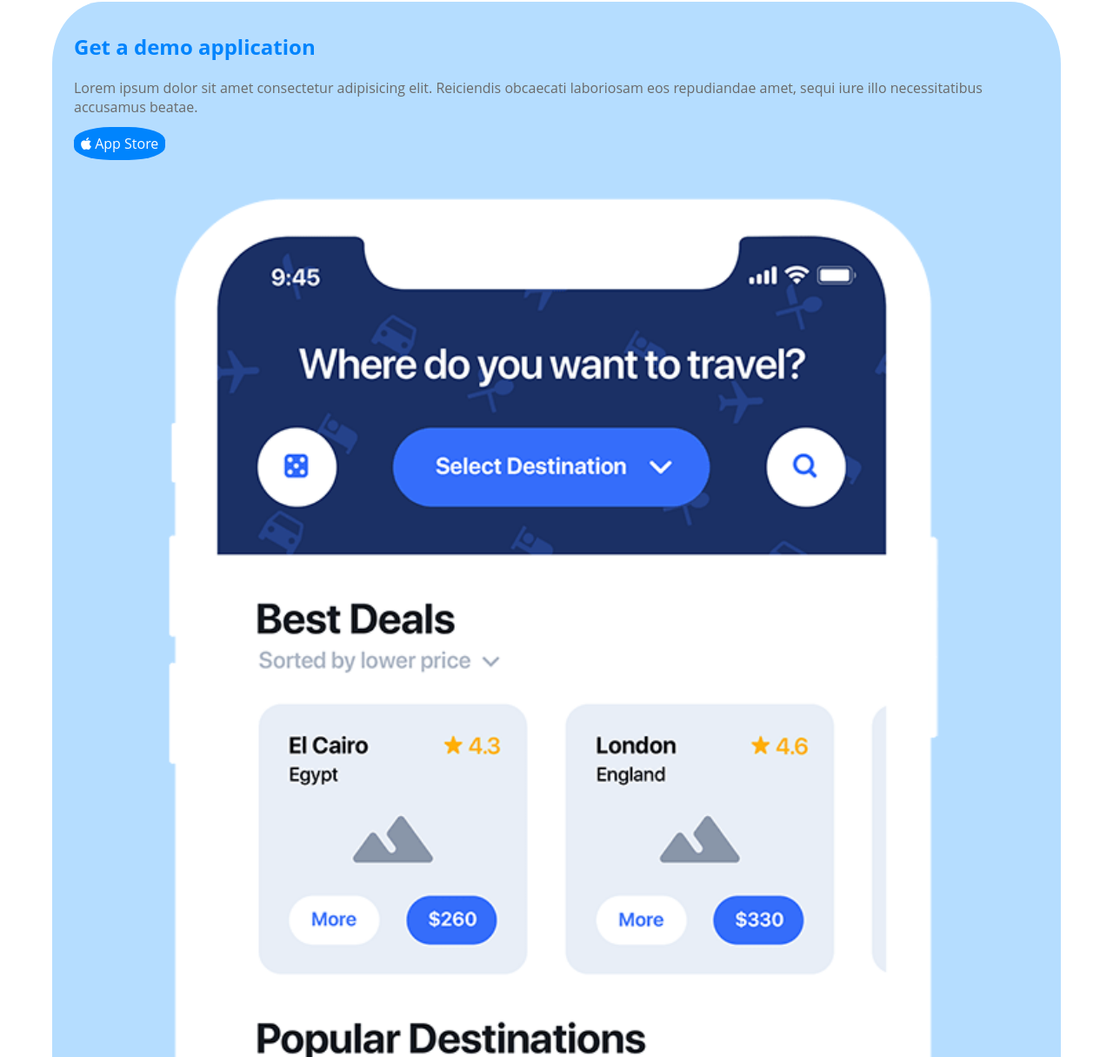
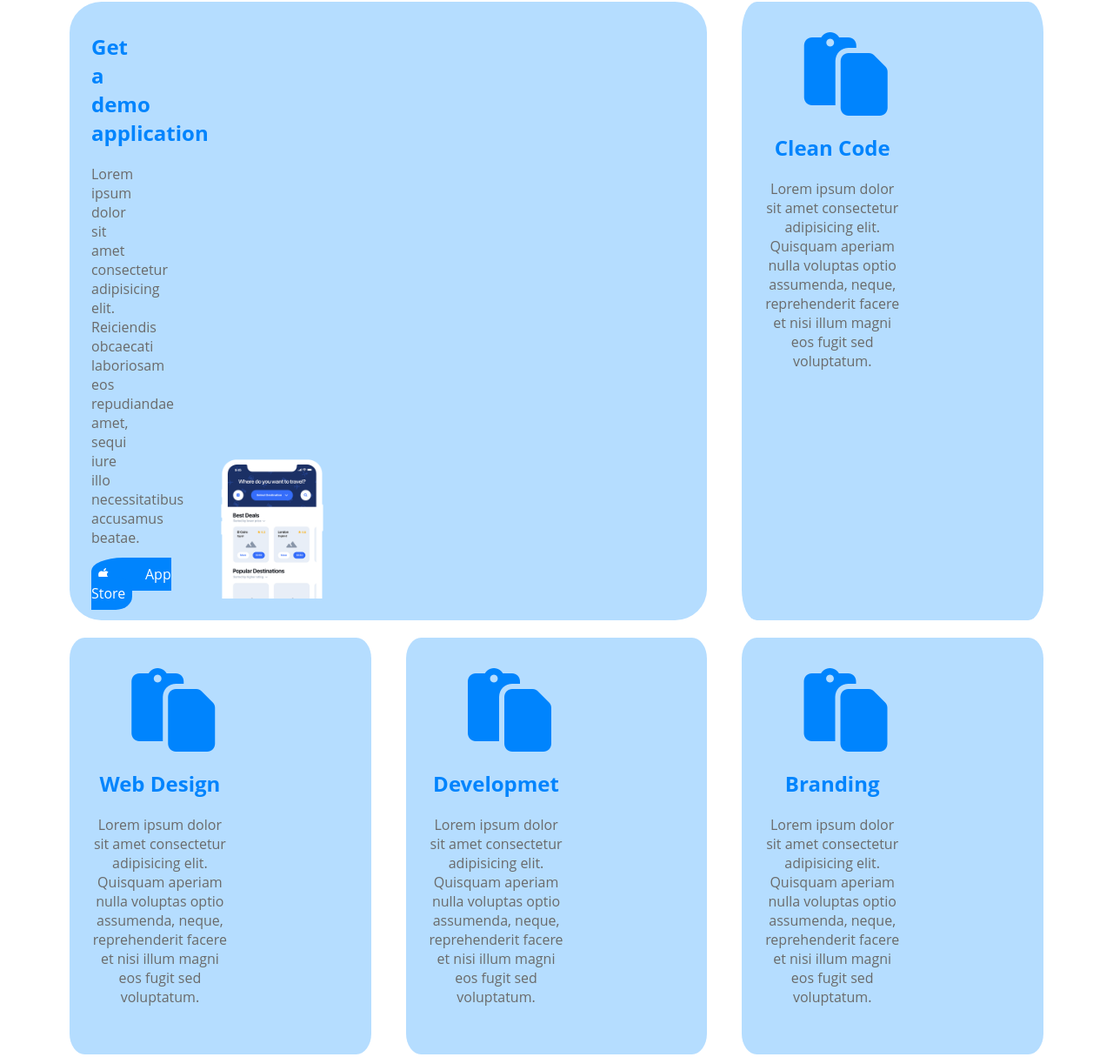
Before and after one commit to martinaapalazzi/htmlcss-responsive-layout, a plain HTML site: page index.html in a window 1280 px wide. Shown: the part 128-1343 px from the top of the page at 87% size. Drawn offline with Linux system fonts and the light colour scheme.

Commit message:
Update 1 section main

```diff
--- a/index.html
+++ b/index.html
@@ -47,7 +47,10 @@
     </header>
     <main>
         <div class="my-container">
+            <div class="my-row">
                 <div class="cards-info-container">
+                    <div class="first-card">
+                        <div>
                             <div>
                                 <h2>Get a demo application</h2>
                             </div>
@@ -59,8 +62,10 @@
                                     <i class="fa-brands fa-apple" style="color: #ffffff;"></i>  App Store
                                 </a>
                             </div>
+                        </div>
                         <div>
                             <img src="phone.png" alt="">
+                        </div>
                     </div>
                 </div>
                 <div class="cards-info-container special-cols-align">
@@ -79,7 +84,7 @@
                         <i class="fa-solid fa-paste" style="color: #0084FD;"></i>
                     </div>
                     <div>
-                    <h2>Clean Code</h2>
+                        <h2>Web Design</h2>
                     </div>
                     <div>
                         <p>Lorem ipsum dolor sit amet consectetur adipisicing elit. Quisquam aperiam nulla voluptas optio assumenda, neque, reprehenderit facere et nisi illum magni eos fugit sed voluptatum.</p>
@@ -90,7 +95,7 @@
                         <i class="fa-solid fa-paste" style="color: #0084FD;"></i>
                     </div>
                     <div>
-                    <h2>Clean Code</h2>
+                        <h2>Developmet</h2>
                     </div>
                     <div>
                         <p>Lorem ipsum dolor sit amet consectetur adipisicing elit. Quisquam aperiam nulla voluptas optio assumenda, neque, reprehenderit facere et nisi illum magni eos fugit sed voluptatum.</p>
@@ -101,13 +106,13 @@
                         <i class="fa-solid fa-paste" style="color: #0084FD;"></i>
                     </div>
                     <div>
-                    <h2>Clean Code</h2>
+                        <h2>Branding</h2>
                     </div>
                     <div>
                         <p>Lorem ipsum dolor sit amet consectetur adipisicing elit. Quisquam aperiam nulla voluptas optio assumenda, neque, reprehenderit facere et nisi illum magni eos fugit sed voluptatum.</p>
                     </div>
                 </div>
-
+            </div>
         </div>
     </main>
     <footer>
--- a/style.css
+++ b/style.css
@@ -84,7 +84,14 @@ button {
 
 .cards-info-container p {
     color: rgb(106, 106, 106);
+
 }
+
+.cards-info-container p,
+.cards-info-container h2 {
+    margin-bottom: 20px;
+}
+
 
 .cards-info-container > * {
     margin-bottom: 20px;
@@ -93,7 +100,6 @@ button {
 .cards-info-container a {
     background-color: #0084FD;
     color: white;
-
     text-decoration: none;
     padding: 8px;
     border-radius: 40%;
@@ -126,12 +132,29 @@ button {
 
 /* TABLET MEDIA QUERY */
 @media screen and (min-width: 768px) {
+    .my-row {
+        display: flex;
+        flex-wrap: wrap;
+    }
+
+    .my-row :first-child {
+        width: calc(( 100% / 3 ) * 2 - 40px );
+    }
+
+    .cards-info-container {
+        width: calc(( 100% / 3 ) - 40px );
+        margin: 0 20px 20px;
+    }
+
+    .first-card {
+        display: flex;
+        justify-content: flex-end;
+        align-items: flex-end;
+    }
 
 
 
-    .hamburger-menu {
-        display: none;
-    }
+
 }
 
 
```
Lines whose indentation alone changed are shown as unchanged.
